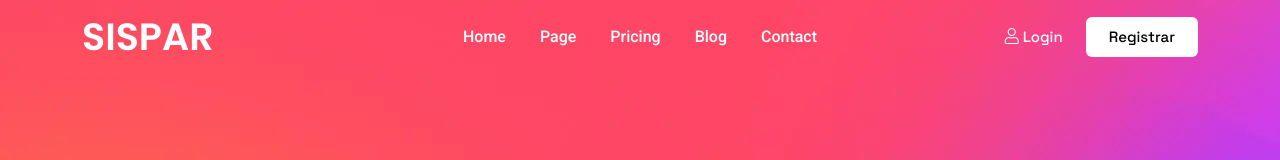
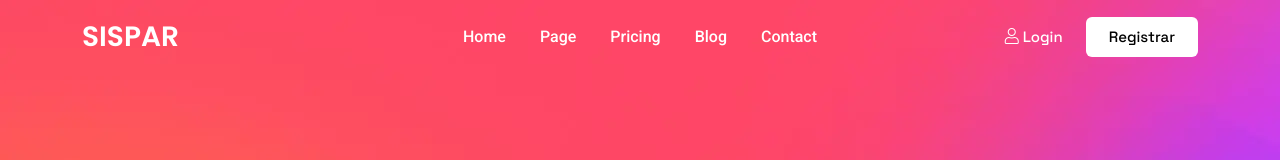
Before and after one commit to ferreirajoao-dot/sispar-web, a Next.js app: page / in a window 1280 px wide. Shown: the top 160 px of the page. Built offline with nearby package versions, Linux system fonts and the light colour scheme.

Commit message:
fix: ajuste tamanho do header

```diff
--- a/src/styles/libs/scss/components/_header.scss
+++ b/src/styles/libs/scss/components/_header.scss
@@ -392,7 +392,7 @@
 }
 
 .header-main {
-    max-height: var(--bs-app-header-height);
+    //max-height: var(--bs-app-header-height);
     @include mq(md) {
         padding: 14px 0;
     }
--- a/src/ui/layout/header.js
+++ b/src/ui/layout/header.js
@@ -48,23 +48,22 @@ const Header = () => {
             onChangeSticky('remove');
         } else {
             onChangeHtmlHeaderSticky("on");
-            onChangeSticky('add');
         }
 
     }, [pathname]);
     return (
-        <header className={`header-transparent sasup-header-style-5 header-sticky ${pathname !== "/" ? "sticky" : ""}`}>
+        <header className={`header-transparent  header-sticky ${pathname !== "/" ? "theme_bg" : "sasup-header-style-5"}`}>
             <div className="header-main">
                 <div className="container">
                     <div className="row align-items-center justify-content-between">
                         <div className="col-xxl-3 col-xl-3 col-lg-3 col-md-4 col-6">
                             <div className="sasup-logo mr-35 d-inline-block">
                                 <Link href="/" className="logo-1">
-                                    <h3 className={"mb-0 text-white"}>SISPAR</h3>
+                                    <h4 className={"mb-0 text-white"}>SISPAR</h4>
                                     {/*<Image src="" alt="image not found"/>*/}
                                 </Link>
                                 <Link href="/" className="logo-2">
-                                    <h3 className={"mb-0"}>SISPAR</h3>
+                                    <h4 className={"mb-0"}>SISPAR</h4>
                                     {/*<Image src="" alt="image not found"/>*/}
                                 </Link>
                             </div>
@@ -107,7 +106,7 @@ const Header = () => {
                         </div>
                         <div className="col-xxl-3 col-xl-3 col-lg-3 col-md-8 col-6">
                             <div className="sasup-header-action-5 text-end">
-                                <Link href="#" className="sasup-login-btn-5">
+                                <Link href="#" className={pathname === "/" ? "sasup-login-btn-5" : "sasup-transparent-btn"}>
                                     <i className="fal fa-user"/> Login
                                 </Link>
                                 <Link href={"/registro"} className="sasup-header-white-btn-5 header-btn"
```
